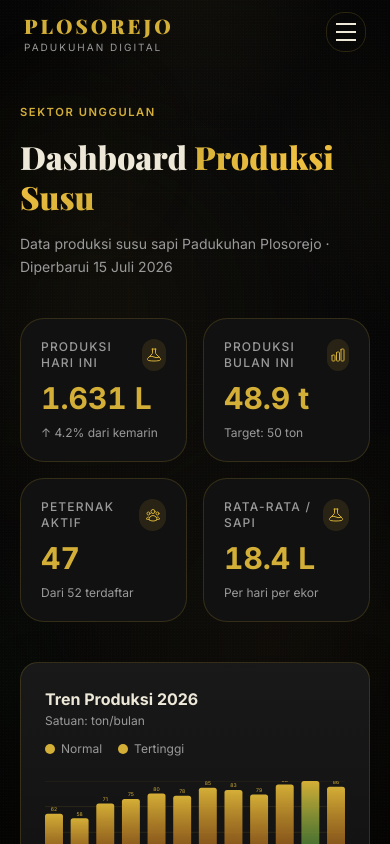
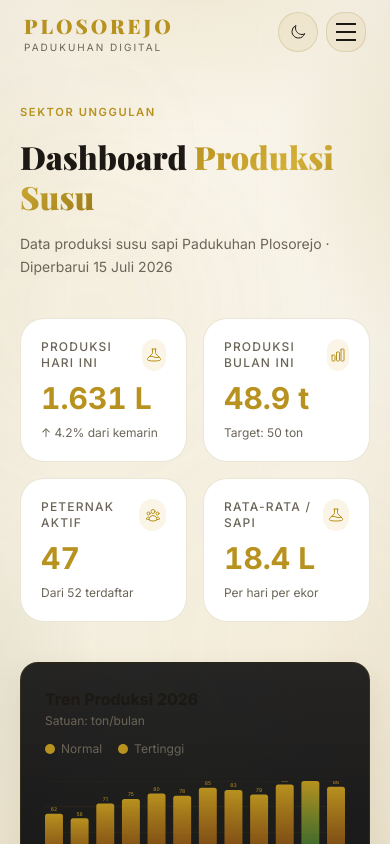
Before and after one commit to haviq/plosorejo-web, a Next.js app: page /susu in a window 390 px wide. Shown: the top 844 px of the page. Built offline with nearby package versions, Linux system fonts and the light colour scheme.

Commit message:
feat(ui): add light/dark theme toggle on top of redesign
Theme-aware design tokens, FOUC-safe boot script, and nav toggle with localStorage persistence for premium phase 2.

```diff
--- a/app/globals.css
+++ b/app/globals.css
@@ -14,7 +14,8 @@
   --font-display: var(--font-playfair);
 }
 
-:root {
+:root,
+[data-theme='dark'] {
   --bg: #080808;
   --s1: #111111;
   --s2: #1a1a1a;
@@ -44,6 +45,56 @@
   --max-width: 1200px;
   --shadow-card: 0 12px 40px rgba(0, 0, 0, 0.35);
   --shadow-gold: 0 0 32px rgba(212, 175, 55, 0.22);
+  --surface-soft: rgba(255, 255, 255, 0.03);
+  --nav-bg: rgba(8, 8, 8, 0.92);
+  --overlay-scrim: rgba(8, 8, 8, 0.98);
+  --btn-primary-fg: #080808;
+  --site-bg-base:
+    radial-gradient(ellipse 80% 50% at 50% -10%, rgba(212, 175, 55, 0.08), transparent 55%),
+    radial-gradient(ellipse 60% 40% at 100% 20%, rgba(212, 175, 55, 0.04), transparent 50%),
+    radial-gradient(ellipse 50% 35% at 0% 80%, rgba(34, 197, 94, 0.03), transparent 50%),
+    linear-gradient(180deg, #0a0a0a 0%, #080808 40%, #0b0a08 100%);
+  --site-bg-glow-left: radial-gradient(circle, rgba(212, 175, 55, 0.16), transparent 70%);
+  --site-bg-glow-right: radial-gradient(circle, rgba(240, 192, 64, 0.1), transparent 70%);
+  --site-bg-vignette: radial-gradient(ellipse at center, transparent 45%, rgba(0, 0, 0, 0.55) 100%);
+}
+
+[data-theme='light'] {
+  --bg: #f7f3e8;
+  --s1: #ffffff;
+  --s2: #f1ebdc;
+  --s3: #e8e0cc;
+  --border: rgba(140, 110, 20, 0.18);
+  --border-strong: rgba(140, 110, 20, 0.32);
+  --gold: #b8921f;
+  --gold-bright: #d4af37;
+  --gold-dim: #8a6d16;
+  --gold-glow: rgba(184, 146, 31, 0.12);
+  --gold-glow-strong: rgba(184, 146, 31, 0.22);
+  --amber: #b8921f;
+  --green: #15803d;
+  --warning: #d97706;
+  --danger: #dc2626;
+  --info: #2563eb;
+  --text: #1c1914;
+  --muted: #6b6558;
+  --muted2: #938b7a;
+  --gradient: linear-gradient(135deg, #b8921f 0%, #d4af37 50%, #9a7a18 100%);
+  --gradient-soft: linear-gradient(135deg, rgba(184, 146, 31, 0.16), rgba(212, 175, 55, 0.05));
+  --shadow-card: 0 12px 32px rgba(70, 55, 10, 0.08);
+  --shadow-gold: 0 0 24px rgba(184, 146, 31, 0.16);
+  --surface-soft: rgba(184, 146, 31, 0.08);
+  --nav-bg: rgba(247, 243, 232, 0.92);
+  --overlay-scrim: rgba(247, 243, 232, 0.98);
+  --btn-primary-fg: #1c1914;
+  --site-bg-base:
+    radial-gradient(ellipse 80% 50% at 50% -10%, rgba(184, 146, 31, 0.12), transparent 55%),
+    radial-gradient(ellipse 60% 40% at 100% 20%, rgba(184, 146, 31, 0.06), transparent 50%),
+    radial-gradient(ellipse 50% 35% at 0% 80%, rgba(21, 128, 61, 0.04), transparent 50%),
+    linear-gradient(180deg, #faf6ec 0%, #f7f3e8 40%, #f3ecda 100%);
+  --site-bg-glow-left: radial-gradient(circle, rgba(184, 146, 31, 0.18), transparent 70%);
+  --site-bg-glow-right: radial-gradient(circle, rgba(212, 175, 55, 0.12), transparent 70%);
+  --site-bg-vignette: radial-gradient(ellipse at center, transparent 50%, rgba(120, 95, 30, 0.08) 100%);
 }
 
 html {
@@ -73,11 +124,7 @@ body {
 .site-bg__base {
   position: absolute;
   inset: 0;
-  background:
-    radial-gradient(ellipse 80% 50% at 50% -10%, rgba(212, 175, 55, 0.08), transparent 55%),
-    radial-gradient(ellipse 60% 40% at 100% 20%, rgba(212, 175, 55, 0.04), transparent 50%),
-    radial-gradient(ellipse 50% 35% at 0% 80%, rgba(34, 197, 94, 0.03), transparent 50%),
-    linear-gradient(180deg, #0a0a0a 0%, #080808 40%, #0b0a08 100%);
+  background: var(--site-bg-base);
 }
 
 .site-bg__glow {
@@ -92,7 +139,7 @@ body {
   height: 420px;
   top: 12%;
   left: -120px;
-  background: radial-gradient(circle, rgba(212, 175, 55, 0.16), transparent 70%);
+  background: var(--site-bg-glow-left);
 }
 
 .site-bg__glow--right {
@@ -100,7 +147,7 @@ body {
   height: 480px;
   top: 48%;
   right: -160px;
-  background: radial-gradient(circle, rgba(240, 192, 64, 0.1), transparent 70%);
+  background: var(--site-bg-glow-right);
 }
 
 .site-bg__grid {
@@ -117,7 +164,7 @@ body {
 .site-bg__vignette {
   position: absolute;
   inset: 0;
-  background: radial-gradient(ellipse at center, transparent 45%, rgba(0, 0, 0, 0.55) 100%);
+  background: var(--site-bg-vignette);
 }
 
 .site-bg__noise {
@@ -187,7 +234,7 @@ body {
   justify-content: center;
   gap: 0.5rem;
   background: var(--gold);
-  color: #080808;
+  color: var(--btn-primary-fg);
   font-weight: 600;
   font-size: 0.875rem;
   padding: 12px 24px;
--- a/app/layout.tsx
+++ b/app/layout.tsx
@@ -43,11 +43,26 @@ export const metadata: Metadata = {
   },
 }
 
+const themeBootScript = `
+(function(){
+  try {
+    var t = localStorage.getItem('plosorejo-theme');
+    if (t !== 'light' && t !== 'dark') {
+      t = window.matchMedia('(prefers-color-scheme: light)').matches ? 'light' : 'dark';
+    }
+    document.documentElement.setAttribute('data-theme', t);
+    document.documentElement.style.colorScheme = t;
+  } catch (e) {}
+})();`
+
 export default function RootLayout({
   children,
 }: Readonly<{ children: React.ReactNode }>) {
   return (
-    <html lang="id" className={`${inter.variable} ${playfair.variable} h-full antialiased`}>
+    <html lang="id" className={`${inter.variable} ${playfair.variable} h-full antialiased`} suppressHydrationWarning>
+      <head>
+        <script dangerouslySetInnerHTML={{ __html: themeBootScript }} />
+      </head>
       <body
         className="min-h-full flex flex-col"
         style={{ backgroundColor: 'var(--bg)', color: 'var(--text)' }}
--- a/components/Nav.tsx
+++ b/components/Nav.tsx
@@ -4,6 +4,7 @@ import { useEffect, useRef, useState } from 'react'
 import Link from 'next/link'
 import { usePathname } from 'next/navigation'
 import Icon from '@/components/Icon'
+import ThemeToggle from '@/components/ThemeToggle'
 
 const navLinks = [
   { href: '/', label: 'Beranda' },
@@ -68,12 +69,12 @@ export default function Nav() {
       <header
         className="fixed top-0 left-0 right-0 z-50 transition-all duration-300"
         style={{
-          backgroundColor: scrolled || mobileOpen ? 'rgba(8,8,8,0.92)' : 'transparent',
+          backgroundColor: scrolled || mobileOpen ? 'var(--nav-bg)' : 'transparent',
           backdropFilter: scrolled || mobileOpen ? 'blur(18px)' : 'none',
           WebkitBackdropFilter: scrolled || mobileOpen ? 'blur(18px)' : 'none',
           borderBottom:
             scrolled || mobileOpen ? '1px solid var(--border)' : '1px solid transparent',
-          boxShadow: scrolled ? '0 10px 40px rgba(0,0,0,0.35)' : 'none',
+          boxShadow: scrolled ? 'var(--shadow-card)' : 'none',
         }}
       >
         <div className="max-w-7xl mx-auto px-6 h-16 flex items-center justify-between">
@@ -192,16 +193,16 @@ export default function Nav() {
                           style={{
                             color: pathname.startsWith(href) ? 'var(--gold)' : 'var(--muted)',
                             background: pathname.startsWith(href)
-                              ? 'rgba(212,175,55,0.08)'
+                              ? 'var(--gold-glow)'
                               : 'transparent',
                           }}
                           onMouseEnter={(e) => {
-                            e.currentTarget.style.background = 'rgba(212,175,55,0.1)'
+                            e.currentTarget.style.background = 'var(--gold-glow)'
                             e.currentTarget.style.color = 'var(--text)'
                           }}
                           onMouseLeave={(e) => {
                             e.currentTarget.style.background = pathname.startsWith(href)
-                              ? 'rgba(212,175,55,0.08)'
+                              ? 'var(--gold-glow)'
                               : 'transparent'
                             e.currentTarget.style.color = pathname.startsWith(href)
                               ? 'var(--gold)'
@@ -220,6 +221,7 @@ export default function Nav() {
           </nav>
 
           <div className="hidden lg:flex items-center gap-3">
+            <ThemeToggle />
             <Link href="/sektor/umkm" onClick={closeMenus} className="btn-ghost !py-2 !px-4 !text-xs">
               UMKM
             </Link>
@@ -233,12 +235,14 @@ export default function Nav() {
             </a>
           </div>
 
-          <button
-            className="lg:hidden w-10 h-10 flex flex-col items-center justify-center gap-1.5 rounded-lg"
+          <div className="lg:hidden flex items-center gap-2">
+            <ThemeToggle />
+            <button
+            className="w-10 h-10 flex flex-col items-center justify-center gap-1.5 rounded-lg"
             onClick={() => setMobileOpen((v) => !v)}
             aria-label={mobileOpen ? 'Tutup menu' : 'Buka menu'}
             aria-expanded={mobileOpen}
-            style={{ border: '1px solid var(--border)' }}
+            style={{ border: '1px solid var(--border)', background: 'var(--surface-soft)' }}
           >
             <span
               className="block w-5 h-0.5 transition-all duration-300 origin-center"
@@ -262,13 +266,14 @@ export default function Nav() {
               }}
             />
           </button>
+          </div>
         </div>
       </header>
 
       <div
         className="fixed inset-0 z-40 flex flex-col lg:hidden transition-all duration-300"
         style={{
-          background: 'rgba(8,8,8,0.98)',
+          background: 'var(--overlay-scrim)',
           opacity: mobileOpen ? 1 : 0,
           pointerEvents: mobileOpen ? 'auto' : 'none',
           transform: mobileOpen ? 'translateY(0)' : 'translateY(-8px)',
@@ -308,8 +313,8 @@ export default function Nav() {
                   color: pathname.startsWith(href) ? 'var(--gold)' : 'var(--muted)',
                   border: '1px solid var(--border)',
                   background: pathname.startsWith(href)
-                    ? 'rgba(212,175,55,0.08)'
-                    : 'transparent',
+                    ? 'var(--gold-glow)'
+                    : 'var(--surface-soft)',
                 }}
               >
                 <Icon name={icon} size={14} />
--- /dev/null
+++ b/components/ThemeToggle.tsx
@@ -0,0 +1,61 @@
+'use client'
+
+import { useEffect, useState } from 'react'
+import { MoonIcon, SunIcon } from '@heroicons/react/24/outline'
+
+type Theme = 'dark' | 'light'
+
+function applyTheme(theme: Theme) {
+  document.documentElement.setAttribute('data-theme', theme)
+  document.documentElement.style.colorScheme = theme
+}
+
+export default function ThemeToggle({ className = '' }: { className?: string }) {
+  const [theme, setTheme] = useState<Theme>('dark')
+  const [mounted, setMounted] = useState(false)
+
+  useEffect(() => {
+    const stored = window.localStorage.getItem('plosorejo-theme') as Theme | null
+    const preferred: Theme =
+      stored === 'light' || stored === 'dark'
+        ? stored
+        : window.matchMedia('(prefers-color-scheme: light)').matches
+          ? 'light'
+          : 'dark'
+    setTheme(preferred)
+    applyTheme(preferred)
+    setMounted(true)
+  }, [])
+
+  const toggle = () => {
+    const next: Theme = theme === 'dark' ? 'light' : 'dark'
+    setTheme(next)
+    applyTheme(next)
+    window.localStorage.setItem('plosorejo-theme', next)
+  }
+
+  return (
+    <button
+      type="button"
+      onClick={toggle}
+      className={`w-10 h-10 rounded-xl inline-flex items-center justify-center cursor-pointer transition-colors ${className}`}
+      style={{
+        border: '1px solid var(--border)',
+        background: 'var(--surface-soft)',
+        color: 'var(--text)',
+      }}
+      aria-label={theme === 'dark' ? 'Aktifkan mode terang' : 'Aktifkan mode gelap'}
+      title={theme === 'dark' ? 'Mode terang' : 'Mode gelap'}
+    >
+      {mounted ? (
+        theme === 'dark' ? (
+          <SunIcon className="w-4 h-4" aria-hidden="true" />
+        ) : (
+          <MoonIcon className="w-4 h-4" aria-hidden="true" />
+        )
+      ) : (
+        <SunIcon className="w-4 h-4 opacity-60" aria-hidden="true" />
+      )}
+    </button>
+  )
+}
```
